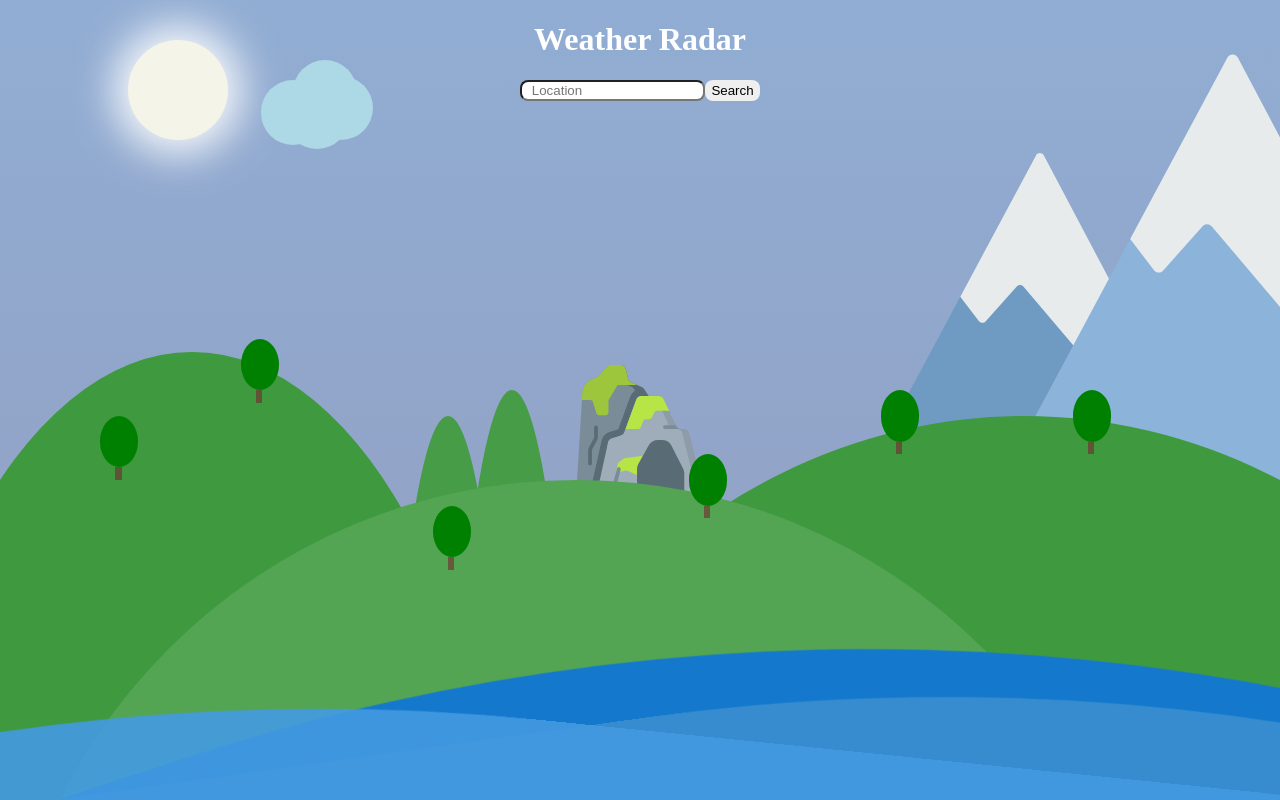
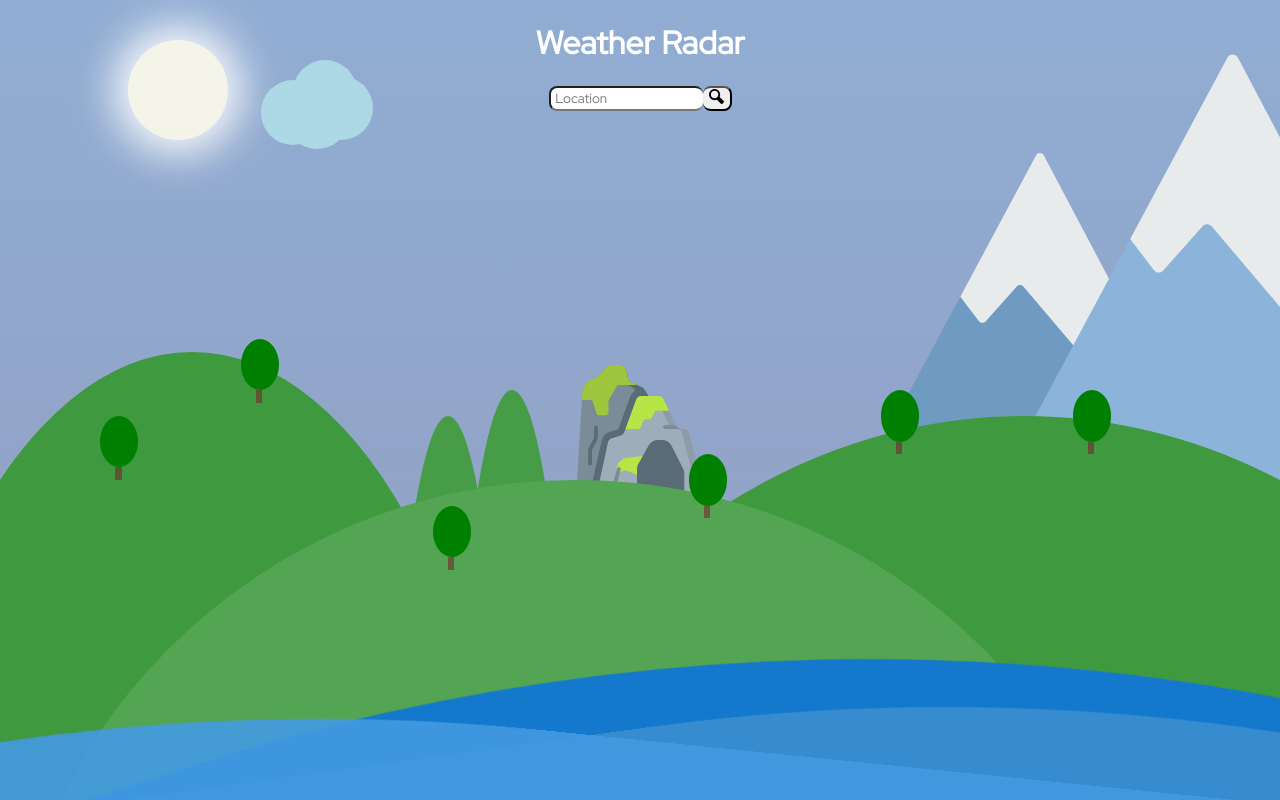
Before and after one commit to GitAarontell/Weather-Radar, a React (Create React App) app: page / in a window 1280 px wide. Built offline with nearby package versions, Linux system fonts and the light colour scheme.

Commit message:
fixed bug

```diff
--- a/package.json
+++ b/package.json
@@ -6,6 +6,7 @@
     "@testing-library/jest-dom": "^5.11.9",
     "@testing-library/react": "^11.2.5",
     "@testing-library/user-event": "^12.8.1",
+    "jquery": "^3.6.0",
     "react": "^17.0.1",
     "react-dom": "^17.0.1",
     "react-scripts": "4.0.3",
--- a/public/index.html
+++ b/public/index.html
@@ -9,6 +9,9 @@
   <meta name="viewport" content="width=device-width, initial-scale=1" />
   <meta name="theme-color" content="#000000" />
 
+<link rel="preconnect" href="https://fonts.gstatic.com">
+<link href="https://fonts.googleapis.com/css2?family=Red+Hat+Display&display=swap" rel="stylesheet">
+
   <title>Weather Radar</title>
 </head>
 
--- a/src/Form/Form.jsx
+++ b/src/Form/Form.jsx
@@ -1,4 +1,5 @@
 import React from 'react';
+import $ from 'jquery';
 import "./styles.css";
 import Results from '../Results/Results'
 import MultipleClouds from '../Clouds/MultipleClouds';
@@ -27,7 +28,7 @@ class Form extends React.Component {
             weather: '',
             applicationStart: false,
             location: '',
-            searchBar: null,
+            searchBar: $("#input"),
             background: '',
             check: false,
             hills: ['','','',''],
@@ -49,17 +50,16 @@ class Form extends React.Component {
                 if (this.state.timeSun !== '' || this.state.timeSun === 'dayFromNight') {
                     this.setState({ timeSun: 'dayFromNight', timeMoon: 'nightFromDay',background: 'dayBackground', hills: ['hillOneDay','hillTwoDay','hillThreeFourDay','hillFiveDay'], trees:['leavesDay','trunkDay'],cave:['entranceDay','upperDay','lowerDay','upperGDay','lowerGDay'], mountain: ['topDay','leftDay','rightDay'], waves: ['waveOneDay','waveTwoDay','waveThreeDay'], clouds: 'cloudDay' });
                 }
-                //console.log('day');
             } else {
                 if (this.state.timeMoon === '' || this.state.timeMoon === 'nightFromDay') {
                     this.setState({ timeSun: 'nightFromDay', timeMoon: 'dayFromNight', background: 'nightBackground',hills: ['hillOneNight','hillTwoNight','hillThreeFourNight','hillFiveNight'],trees:['leavesNight','trunkNight'],cave:['entranceNight','upperNight','lowerNight','upperGNight','lowerGNight'], mountain: ['topNight','leftNight','rightNight'], waves: ['waveOneNight','waveTwoNight','waveThreeNight'],clouds: 'cloudNight' });
                 }
-                //console.log('night');
             }
         } catch (error) {
             console.log(error);
         }
     }
+
 
     handleChange(e) {
         this.setState({
@@ -100,10 +100,8 @@ class Form extends React.Component {
 
         console.log(data);
 
-
         // sets search bar to empty after search button clicked
         this.state.searchBar.value = '';
-
 
         //touch screen device or not
         if(('ontouchstart' in window) || (navigator.MaxTouchPoints > 0) || (navigator.msMaxTouchPoints > 0)) {
@@ -125,8 +123,10 @@ class Form extends React.Component {
                 </div>
 
                 <div className='searchBar'>
-                    <input type='text' placeholder='  Location' onChange={this.handleChange}></input>
-                    <button onClick={this.handleClick}>Search</button>
+                    <input id='input' type='text' placeholder=' Location' onChange={this.handleChange}></input>
+                    <button onClick={this.handleClick}>
+                    <svg xmlns="http://www.w3.org/2000/svg" width="15" height="15" viewBox="0 0 24 24"><path d="M23.832 19.641l-6.821-6.821c2.834-5.878-1.45-12.82-8.065-12.82-4.932 0-8.946 4.014-8.946 8.947 0 6.508 6.739 10.798 12.601 8.166l6.879 6.879c1.957.164 4.52-2.326 4.352-4.351zm-14.886-4.721c-3.293 0-5.973-2.68-5.973-5.973s2.68-5.973 5.973-5.973c3.294 0 5.974 2.68 5.974 5.973s-2.68 5.973-5.974 5.973z"/></svg>
+                    </button>
                 </div>
 
                 <Sun time={this.state.timeSun} />
--- a/src/Form/styles.css
+++ b/src/Form/styles.css
@@ -63,15 +63,17 @@
 
 .searchBar input{
     border-radius: 8px;
+    border-right: none;
     margin-bottom: 50px;
     z-index: 10;
+    outline: none;
 }
 
 button{
+    border-left: none;
     border-radius: 8px;
     margin-bottom: 50px;
     z-index: 4;
-    border: none;
 }
 
 .earth{
--- a/src/styles.css
+++ b/src/styles.css
@@ -4,6 +4,6 @@ html, body{
     overflow: hidden;
 }
 
-body{
-    font-family: 'Indie Flower', cursive;
+body, button, input{
+    font-family: 'Red Hat Display', sans-serif;
 }
```
Also changed, not shown: 1 other file (tests, documents, lock files or other folders).
